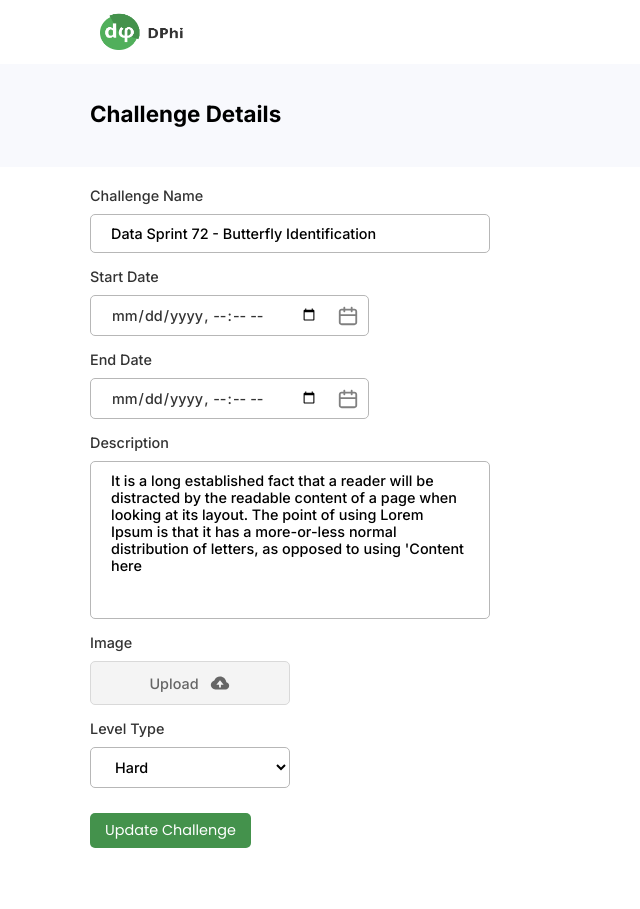
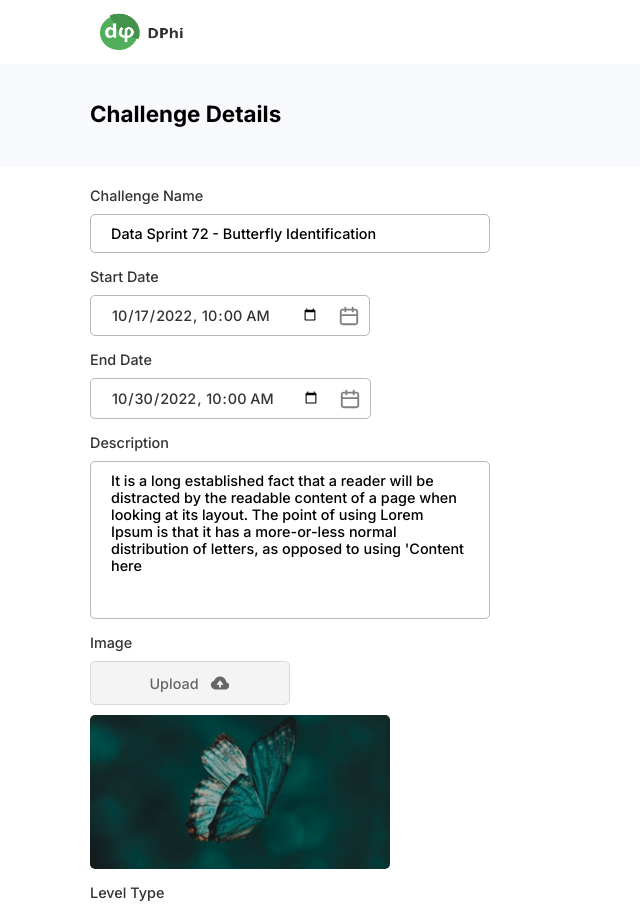
Before and after one commit to sunilgaddi/hackathon-app, a React (Create React App) app: page /edit-challenge/1 in a window 1280 px wide. Shown: the top 909 px of the page, without its empty margins (0-640 px from the left). Before the commit the page ends 868 px from the top, so only its background shows below. Built offline with nearby package versions, Linux system fonts and the light colour scheme.

Commit message:
fixed date input fields and created a container to show challenge image in edit challenge component

```diff
--- a/src/components/CreateChallengeForm.js
+++ b/src/components/CreateChallengeForm.js
@@ -4,6 +4,15 @@ import cloud from '../assets/icons/bxs_cloud-upload.svg';
 import {useParams} from 'react-router-dom'
 import challenges from '../data/challenges.json'
 import {useState, useEffect} from 'react';
+
+import banner1 from '../assets/cardimage/b1.png'
+import banner2 from '../assets/cardimage/b2.png'
+import banner3 from '../assets/cardimage/b3.png'
+import banner4 from '../assets/cardimage/b4.png'
+import banner5 from '../assets/cardimage/b5.png'
+import banner6 from '../assets/cardimage/b6.png'
+
+const images = [banner1, banner2, banner3, banner4, banner5, banner6];
 
 
 const CreateChallengeForm = () => {
@@ -14,12 +23,15 @@ const CreateChallengeForm = () => {
         level:"",
         startDate:"",
         endDate:"",
-        description:""
+        description:"",
+        image:''
     });
 
     useEffect(() => {
         if(id){
             let item = challenges[id];
+            item.startDate = new Date(item.startDate).toISOString().slice(0,19);
+            item.endDate = new Date(item.endDate).toISOString().slice(0,19);
             setChallenge(item);
         }
     },[id]);
@@ -140,6 +152,11 @@ const CreateChallengeForm = () => {
                         />
                         <label className='upload__label' htmlFor='image__upload'>Upload <img src={cloud} alt='cloud' /></label>
                     </span>
+
+                    {(challenge?.image || id) &&
+                    <div className='prev__challenge__banner__wpr'>
+                        <img className='prev__challenge__banner' src={images[challenge?.image-1]} alt='challenge-banner'/>
+                    </div>}
                 </div>
 
                 <div className='inputs__label__wpr'>
@@ -151,7 +168,7 @@ const CreateChallengeForm = () => {
                     <select
                         id='challenge__level'
                         name='level'
-                        defaultvalue={challenge?.level}
+                        defaultValue={challenge?.level}
                         onChange={(e) => handleChallengeFields(e)}
                         className='challenge__level__field challenge__field' >
                         <option className='level__options' value={challenge.level || ""}>{challenge.level || ""}</option>
--- a/src/css/CreateChallengeForm.css
+++ b/src/css/CreateChallengeForm.css
@@ -252,3 +252,17 @@ form {
         font-size: .9rem;
     }
 }
+
+.prev__challenge__banner__wpr{
+    width: 300px;
+    height: auto;
+    border-radius: 5px;
+    margin-top: 10px;
+    overflow: hidden;
+}
+
+.prev__challenge__banner{
+    width: 100%;
+    height:auto;
+    transform:scale(1.1);
+}
```
